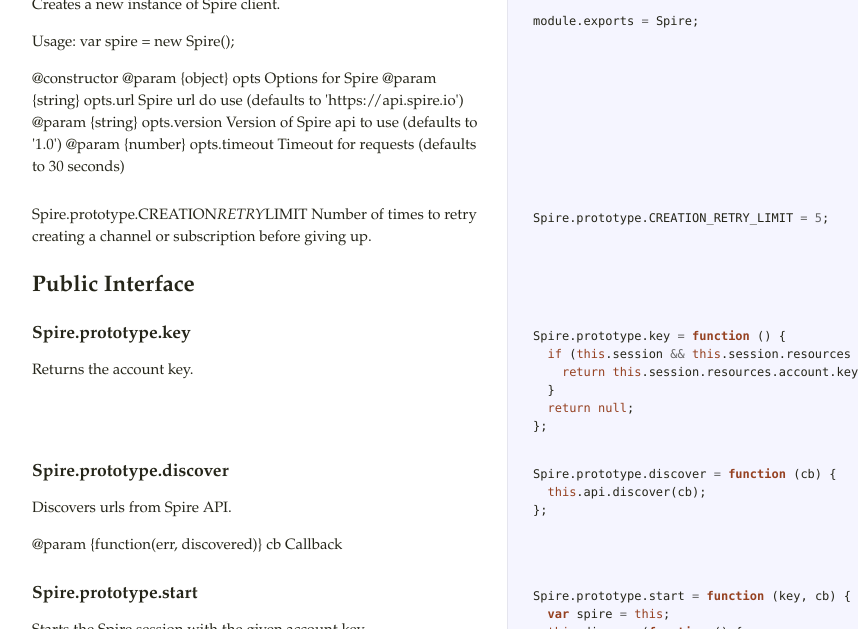
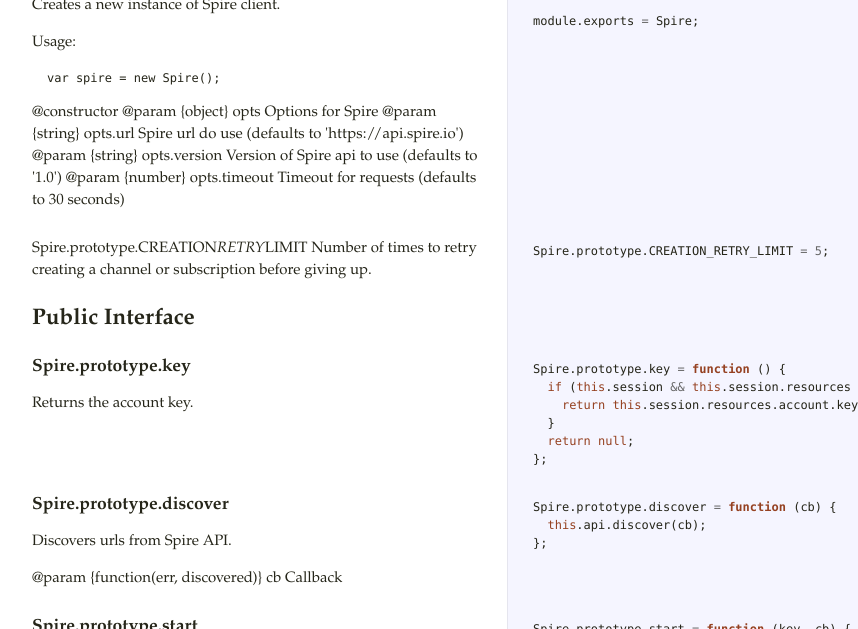
Before and after one commit to spire-io/spire.io.js, a plain HTML site: page index.html in a window 1280 px wide. Shown: the part 471-1100 px from the top of the page, without its empty margins (18-876 px from the left). Drawn offline with Linux system fonts and the light colour scheme.

Commit message:
rebuild pages from 71372ae

```diff
--- a/index.html
+++ b/index.html
@@ -12,8 +12,10 @@
 
 <p>Creates a new instance of Spire client.</p>
 
-<p>Usage:
-    var spire = new Spire();</p>
+<p>Usage:</p>
+
+<pre><code>var spire = new Spire();
+</code></pre>
 
 <p>@constructor
 @param {object} opts Options for Spire
```
